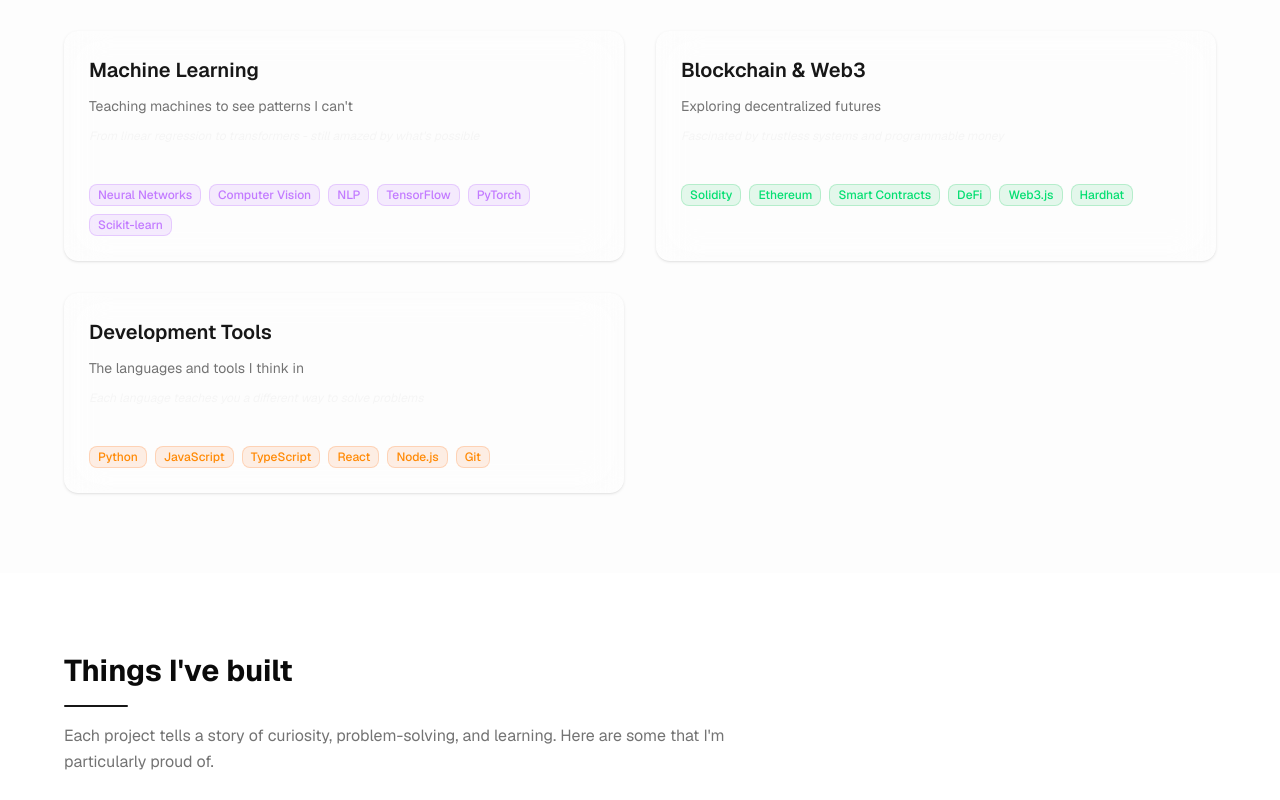
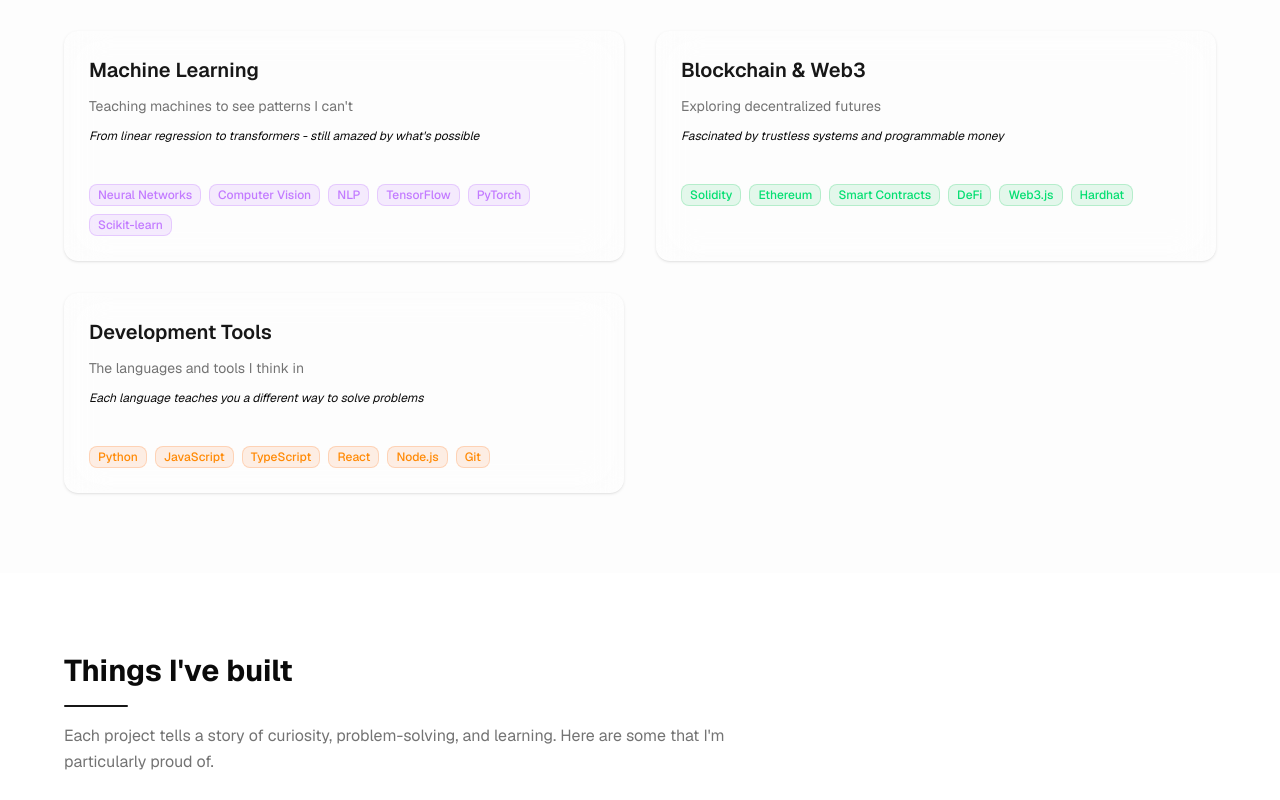
Before and after one commit to anurrraggg/anurag-s-portfolio, a Next.js app: page / in a window 1280 px wide. Shown: the part 1680-2480 px from the top of the page. Built offline with nearby package versions, Linux system fonts and the light colour scheme.

Commit message:
changed the colur

```diff
--- a/app/globals.css
+++ b/app/globals.css
@@ -17,7 +17,7 @@
   --secondary-foreground: oklch(0.205 0 0);
   --muted: oklch(0.97 0 0);
   --muted-foreground: oklch(0.556 0 0);
-  --accent: oklch(0.97 0 0);
+  --black: oklch(0.97 0 0);
   --accent-foreground: oklch(0.205 0 0);
   --destructive: oklch(0.577 0.245 27.325);
   --destructive-foreground: oklch(0.577 0.245 27.325);
```
